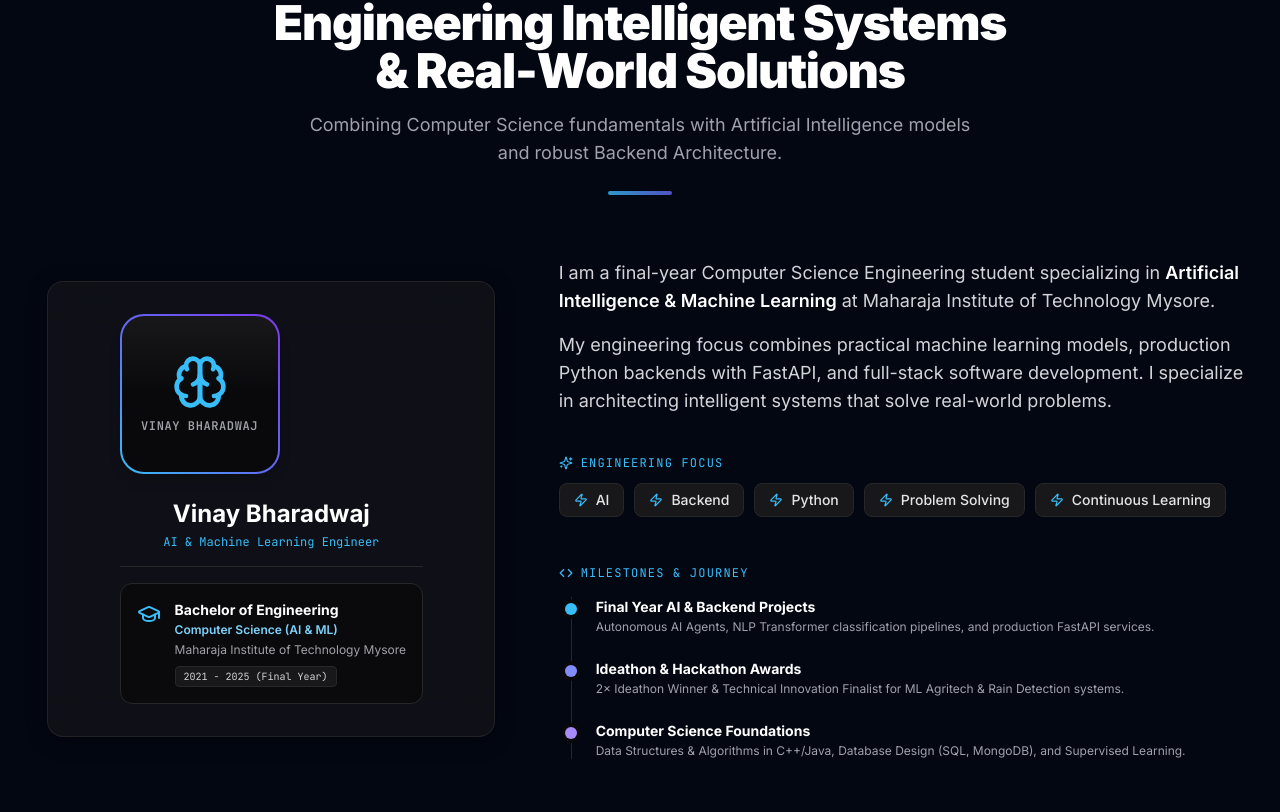
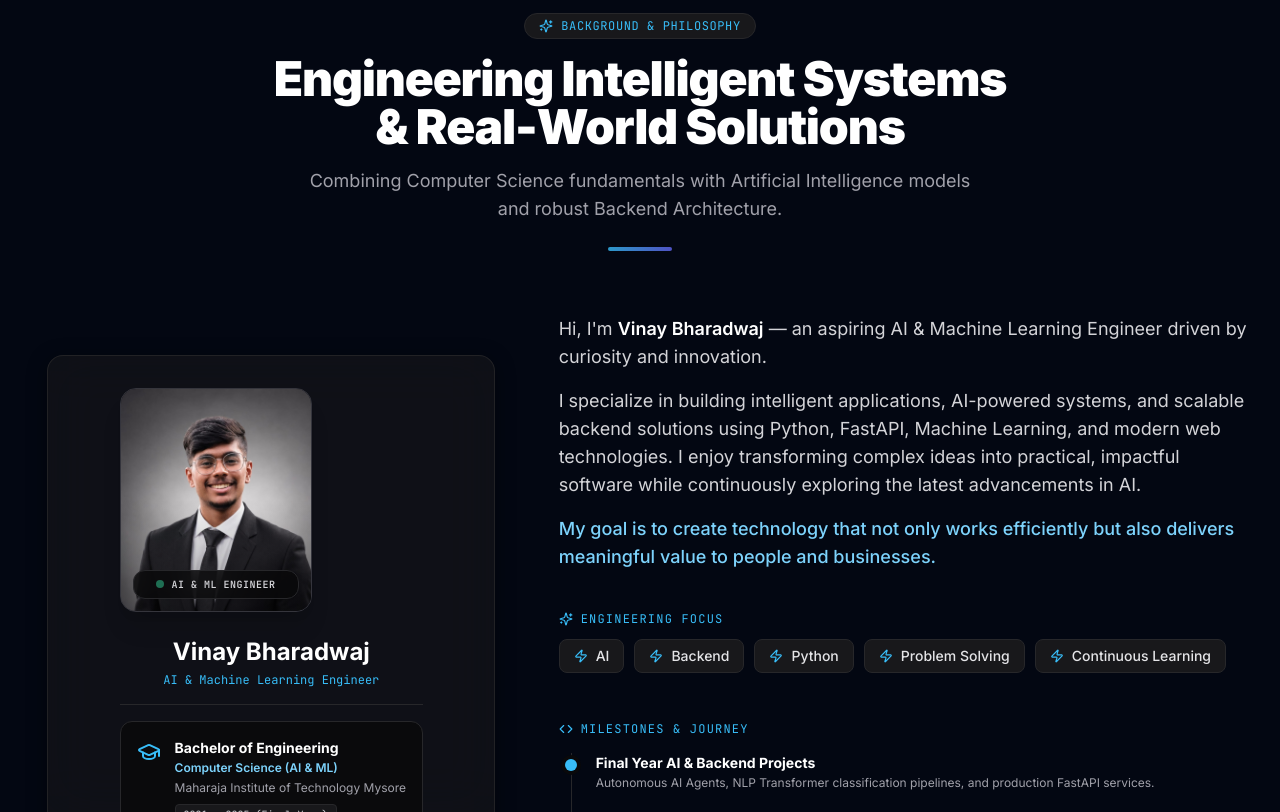
Before and after one commit to vinay5647/vinay-portfolio-, a Next.js app: page / in a window 1280 px wide. Shown: the part 1110-1922 px from the top of the page. Built offline with nearby package versions, Linux system fonts and the light colour scheme.

Commit message:
feat: add Vinay's official photograph and update personal bio

```diff
--- a/components/sections/AboutSection.tsx
+++ b/components/sections/AboutSection.tsx
@@ -1,8 +1,9 @@
 "use client";
 
 import React from "react";
+import Image from "next/image";
 import { motion } from "framer-motion";
-import { GraduationCap, Brain, Code, Zap, Sparkles, MapPin } from "lucide-react";
+import { GraduationCap, Code, Zap, Sparkles } from "lucide-react";
 import { PERSONAL_INFO } from "@/lib/data";
 import { GlassCard } from "@/components/UI/GlassCard";
 import { SectionHeading } from "@/components/UI/SectionHeading";
@@ -18,22 +19,30 @@ export const AboutSection: React.FC = () => {
         />
 
         <div className="grid grid-cols-1 lg:grid-cols-12 gap-12 items-center">
-          {/* Left Column: Avatar & Profile Details */}
+          {/* Left Column: Official Professional Photograph & Card */}
           <div className="lg:col-span-5 flex flex-col items-center">
             <GlassCard
               tiltFactor={6}
               className="p-8 w-full max-w-md flex flex-col items-center text-center"
               dataCursorText="VINAY"
             >
-              <div className="relative w-40 h-40 mb-6">
-                <div className="absolute inset-0 rounded-3xl bg-gradient-to-tr from-sky-400 via-indigo-500 to-violet-600 p-0.5 shadow-lg" />
-                <div className="absolute inset-[2px] bg-zinc-950 rounded-[22px] flex items-center justify-center overflow-hidden">
-                  <div className="w-full h-full bg-gradient-to-b from-zinc-900 via-zinc-950 to-zinc-950 flex flex-col items-center justify-center p-4">
-                    <Brain className="w-14 h-14 text-sky-400 mb-2" />
-                    <span className="font-mono text-xs font-semibold text-zinc-400 tracking-wider">
-                      VINAY BHARADWAJ
-                    </span>
-                  </div>
+              {/* Professional Photo */}
+              <div className="relative w-48 h-56 mb-6 rounded-2xl overflow-hidden border border-zinc-700/80 shadow-xl group">
+                <Image
+                  src={PERSONAL_INFO.profileImage}
+                  alt={PERSONAL_INFO.name}
+                  fill
+                  className="object-cover object-top group-hover:scale-105 transition-transform duration-500"
+                  priority
+                />
+                <div className="absolute inset-0 bg-gradient-to-t from-zinc-950 via-transparent to-transparent opacity-40" />
+
+                {/* Status Indicator */}
+                <div className="absolute bottom-3 left-3 right-3 px-3 py-1.5 rounded-xl bg-zinc-950/80 backdrop-blur-md border border-zinc-800 flex items-center justify-center gap-2">
+                  <span className="h-2 w-2 rounded-full bg-emerald-400 animate-pulse" />
+                  <span className="text-[10px] font-mono text-zinc-300 font-semibold uppercase tracking-wider">
+                    AI & ML ENGINEER
+                  </span>
                 </div>
               </div>
 
@@ -67,7 +76,7 @@ export const AboutSection: React.FC = () => {
             </GlassCard>
           </div>
 
-          {/* Right Column: Narrative & Focus Pillars */}
+          {/* Right Column: Updated Bio Narrative & Focus Pillars */}
           <div className="lg:col-span-7 flex flex-col gap-6">
             <motion.div
               initial={{ opacity: 0, y: 20 }}
@@ -77,11 +86,13 @@ export const AboutSection: React.FC = () => {
               className="space-y-4 text-zinc-300 leading-relaxed text-base sm:text-lg font-normal"
             >
               <p>
-                I am a final-year Computer Science Engineering student specializing in{" "}
-                <span className="text-white font-semibold">Artificial Intelligence & Machine Learning</span> at Maharaja Institute of Technology Mysore.
+                Hi, I&apos;m <span className="text-white font-semibold font-sans">Vinay Bharadwaj</span> — an aspiring AI & Machine Learning Engineer driven by curiosity and innovation.
               </p>
               <p>
-                My engineering focus combines practical machine learning models, production Python backends with FastAPI, and full-stack software development. I specialize in architecting intelligent systems that solve real-world problems.
+                I specialize in building intelligent applications, AI-powered systems, and scalable backend solutions using Python, FastAPI, Machine Learning, and modern web technologies. I enjoy transforming complex ideas into practical, impactful software while continuously exploring the latest advancements in AI.
+              </p>
+              <p className="text-sky-300 font-medium">
+                My goal is to create technology that not only works efficiently but also delivers meaningful value to people and businesses.
               </p>
             </motion.div>
 
--- a/lib/data.ts
+++ b/lib/data.ts
@@ -52,7 +52,8 @@ export const PERSONAL_INFO = {
     "AI Research Enthusiast",
     "Software Developer",
   ],
-  bio: "Final-year Computer Science Engineering (AI & ML) student passionate about building intelligent software, AI-powered applications, backend systems, and real-world machine learning solutions. I enjoy solving practical problems using AI, automation, Python, FastAPI, and modern software engineering.",
+  bio: "Hi, I'm Vinay Bharadwaj — an aspiring AI & Machine Learning Engineer driven by curiosity and innovation. I specialize in building intelligent applications, AI-powered systems, and scalable backend solutions using Python, FastAPI, Machine Learning, and modern web technologies. I enjoy transforming complex ideas into practical, impactful software while continuously exploring the latest advancements in AI. My goal is to create technology that not only works efficiently but also delivers meaningful value to people and businesses.",
+  profileImage: "/images/vinay.jpg",
   email: "bharadwajvinay40@gmail.com",
   phone: "+91 8147836287",
   location: "Mysore, India",
```
Also changed, not shown: public/images/vinay.jpg (added).
